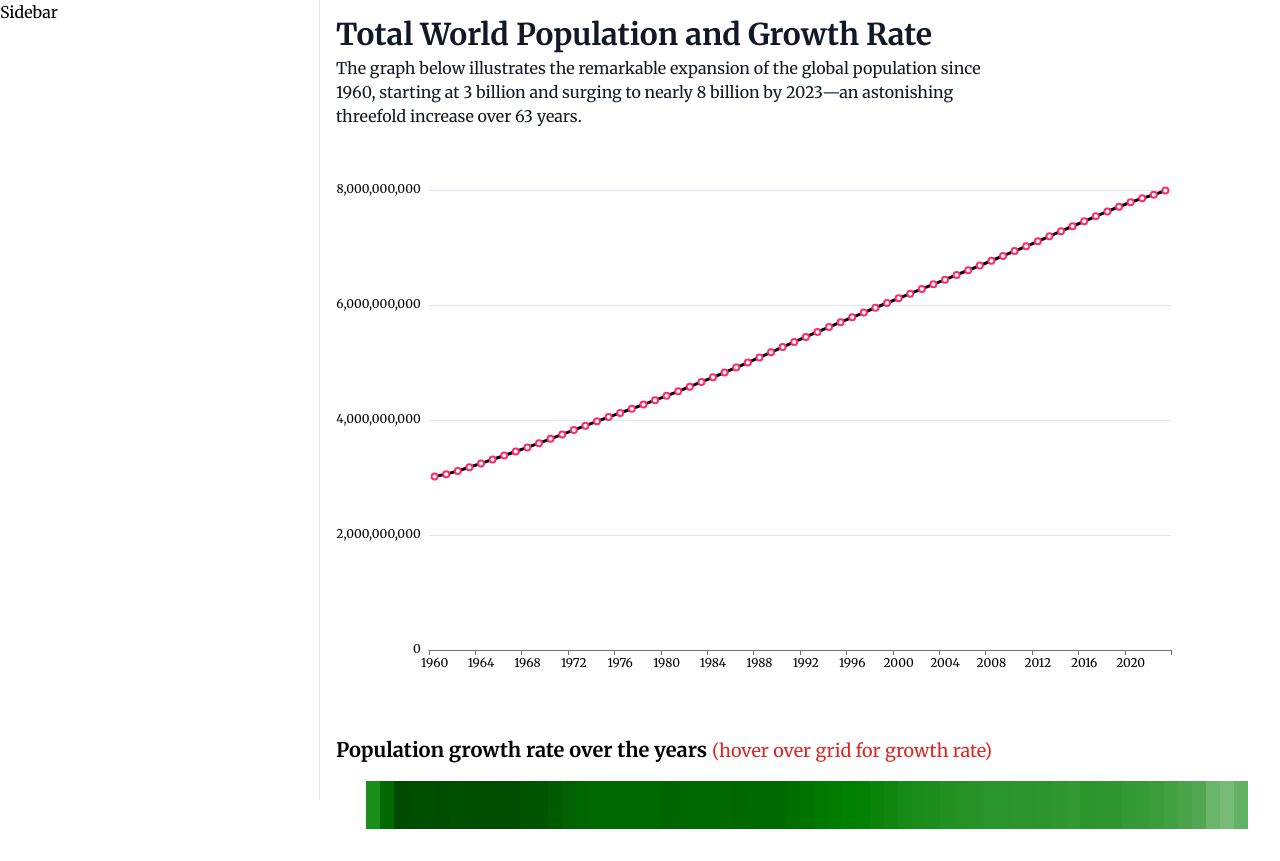
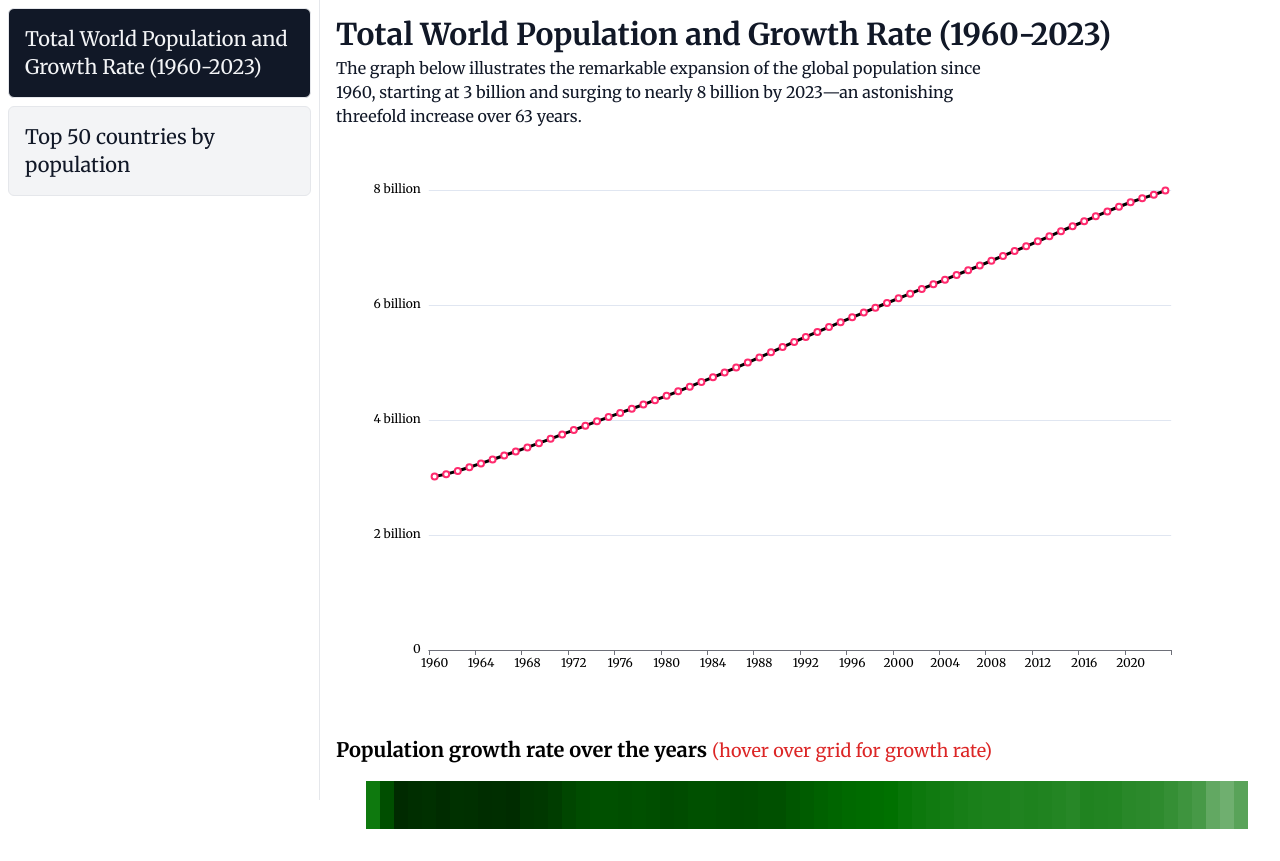
Before and after one commit to itsparasbisht/earth-population, a React (Vite) app: page / in a window 1280 px wide. Built offline with nearby package versions, Linux system fonts and the light colour scheme.

Commit message:
allowed sidebar option change

```diff
--- a/src/App.tsx
+++ b/src/App.tsx
@@ -1,12 +1,23 @@
 import { useEffect, useState } from "react";
 import { getPopulationData } from "./functions/getPopulationData";
+import TopPopulationCountries from "./plots/TopPopulationCountries";
 import WorldPopulation from "./plots/WorldPopulation";
+
+const sidebarOptions = [
+  {
+    title: "Total World Population and Growth Rate (1960-2023)",
+    id: "world-population",
+  },
+  { title: "Top 50 countries by population", id: "top-50" },
+];
 
 function App() {
   const [worldPopulation, setWorldPopulation] = useState<{
     [key: string]: number;
   } | null>(null);
   const [error, setError] = useState<string | null>(null);
+
+  const [selectedOption, setSelectedOption] = useState(sidebarOptions[0].id);
 
   useEffect(() => {
     const fetchData = async () => {
@@ -25,9 +36,25 @@ function App() {
   return (
     <div className="w-screen h-screen">
       <main className="flex h-full">
-        <section className="w-1/4 border-r">Sidebar</section>
+        <section className="w-1/4 border-r p-2">
+          {sidebarOptions.map((item) => (
+            <p
+              className={`${
+                selectedOption === item.id
+                  ? "bg-gray-900 text-gray-100"
+                  : "bg-gray-100 text-gray-900"
+              } text-xl p-4 rounded-md cursor-pointer mb-2 border`}
+              onClick={() => setSelectedOption(item.id)}
+            >
+              {item.title}
+            </p>
+          ))}
+        </section>
         <section className="w-3/4">
-          <WorldPopulation data={worldPopulation} />
+          {selectedOption === "world-population" && (
+            <WorldPopulation data={worldPopulation} />
+          )}
+          {selectedOption === "top-50" && <TopPopulationCountries />}
         </section>
       </main>
     </div>
--- a/src/plots/PopulationGrowthGrid.tsx
+++ b/src/plots/PopulationGrowthGrid.tsx
@@ -17,7 +17,7 @@ export default function PopulationGrowthGrid({ data }: WorldPopulation) {
 
   useEffect(() => {
     if (data) {
-      const response = objWithGrowthRate(data);
+      const response = provideGrowthRate(data);
       setPopulationGrowthRate(response);
     }
   }, [data]);
@@ -51,7 +51,7 @@ export default function PopulationGrowthGrid({ data }: WorldPopulation) {
   );
 }
 
-function objWithGrowthRate(data: { [key: string]: number }) {
+function provideGrowthRate(data: { [key: string]: number }) {
   const result = Object.keys(data).map((year, index, years) => {
     const population = data[year];
     const previousPopulation = index > 0 ? data[years[index - 1]] : null;
@@ -73,10 +73,10 @@ function objWithGrowthRate(data: { [key: string]: number }) {
 }
 
 function getColorByGrowthRate(growthRate: number | null) {
-  if (growthRate === null) return "bg-gray-300"; // Neutral color for no growth
-  const intensity = Math.min(Math.max(growthRate, 0), 5) * 170; // Cap growth rate between 0 and 5
+  if (growthRate === null) return "bg-gray-300";
+  const intensity = Math.min(Math.max(growthRate, 0), 5) * 180;
   const r = Math.min(255 - intensity);
-  const g = Math.min(255 - intensity / 2);
+  const g = Math.min(255 - intensity / 1.8);
   const b = Math.min(255 - intensity);
   return `rgb(${r}, ${g}, ${b})`;
 }
--- /dev/null
+++ b/src/plots/TopPopulationCountries.tsx
@@ -0,0 +1,3 @@
+export default function TopPopulationCountries() {
+  return <div>TopPopulationCountries</div>;
+}
--- a/src/plots/WorldPopulation.tsx
+++ b/src/plots/WorldPopulation.tsx
@@ -11,8 +11,6 @@ export default function WorldPopulation({ data }: WorldPopulation) {
   useEffect(() => {
     if (data) {
       generatePlot(data);
-      const growthRate = objWithGrowthRate(data);
-      console.log(growthRate);
     }
   }, [data]);
 
@@ -20,7 +18,7 @@ export default function WorldPopulation({ data }: WorldPopulation) {
     <>
       <div className="p-4">
         <h2 className="text-3xl font-semibold text-gray-900">
-          Total World Population and Growth Rate
+          Total World Population and Growth Rate (1960-2023)
         </h2>
         <p className="max-w-[70%] pt-1 text-gray-900">
           The graph below illustrates the remarkable expansion of the global
@@ -66,7 +64,7 @@ function generatePlot(data: { [key: string]: number } | null) {
     },
     tooltip: {
       trigger: "axis",
-      valueFormatter: (value: number) => `${formatBigNumber.format(value)}`,
+      valueFormatter: (value: number) => `${formatBigNumber(value, 4)}`,
       color: "black",
       fontFamily: "Merriweather",
     },
@@ -75,7 +73,15 @@ function generatePlot(data: { [key: string]: number } | null) {
         data: yearList,
       },
     ],
-    yAxis: [{}],
+    yAxis: [
+      {
+        axisLabel: {
+          formatter: function (value: number) {
+            return formatBigNumber(value);
+          },
+        },
+      },
+    ],
     series: [
       {
         type: "line",
@@ -97,24 +103,3 @@ function generatePlot(data: { [key: string]: number } | null) {
 
   option && plot.setOption(option);
 }
-
-function objWithGrowthRate(data: { [key: string]: number }) {
-  const result = Object.keys(data).map((year, index, years) => {
-    const population = data[year];
-    const previousPopulation = index > 0 ? data[years[index - 1]] : null;
-    const growthRate = previousPopulation
-      ? (
-          ((population - previousPopulation) / previousPopulation) *
-          100
-        ).toFixed(2)
-      : null;
-
-    return {
-      year: parseInt(year),
-      population: population,
-      growth_rate: growthRate ? parseFloat(growthRate) : null,
-    };
-  });
-
-  return result;
-}
--- a/src/utils/formatter.ts
+++ b/src/utils/formatter.ts
@@ -1,4 +1,9 @@
-export const formatBigNumber = new Intl.NumberFormat("en-US", {
-  notation: "compact",
-  compactDisplay: "long",
-});
+export function formatBigNumber(value: number, fractions?: number) {
+  const formatter = new Intl.NumberFormat("en-US", {
+    notation: "compact",
+    compactDisplay: "long",
+    minimumFractionDigits: fractions ? fractions : 0,
+  });
+
+  return formatter.format(value);
+}
```
